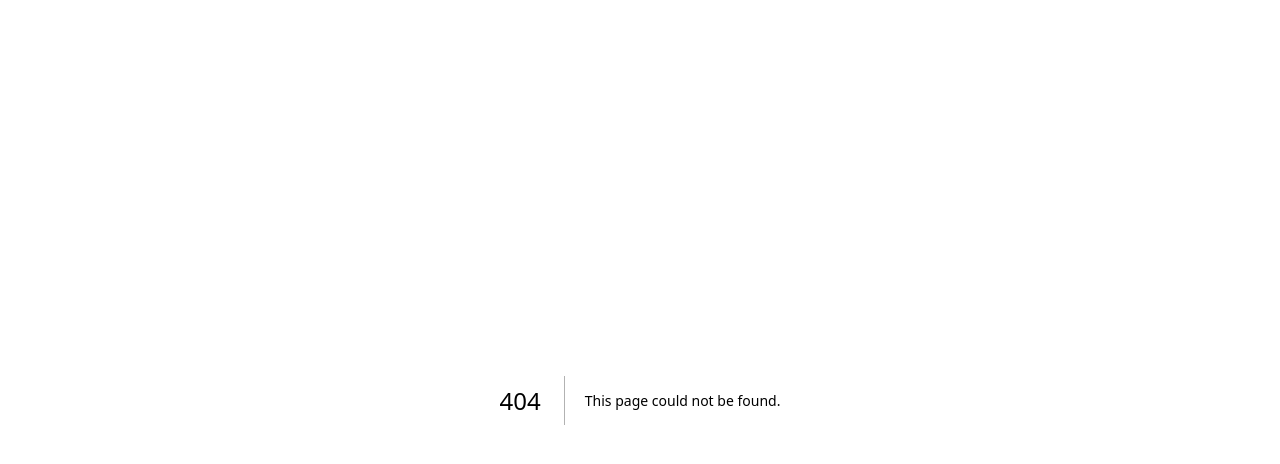
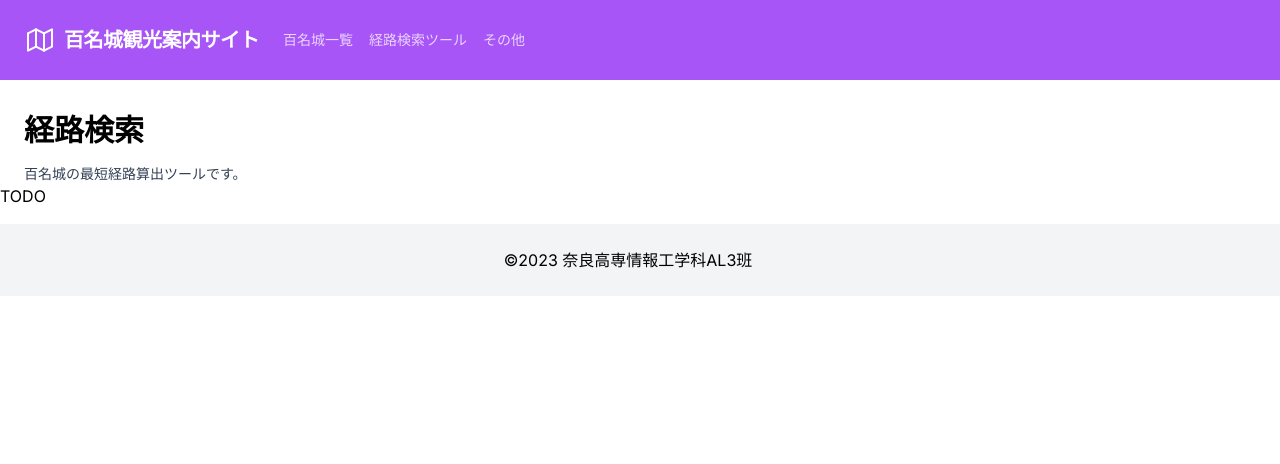
Before and after one commit to ynori123/al_castle, a Next.js app in the folder frontend/: page /travel in a window 1280 px wide. Before the commit this address had no page. Shown: the top 464 px of the page. Built offline with nearby package versions, Linux system fonts and the light colour scheme.

Commit message:
フッター追加

```diff
--- a/frontend/src/app/castles/page.tsx
+++ b/frontend/src/app/castles/page.tsx
@@ -1,6 +1,7 @@
 import Card from "../components/Card";
 import Header from "../components/Header";
 import Navbar from "../components/Navbar";
+import Footer from "../components/Footer";
 
 export default function Castles() {
   return (
@@ -8,7 +9,7 @@ export default function Castles() {
       <Navbar />
       <main className="container mx-auto">
         <Header
-          title="城一覧"
+          title="百名城一覧"
           discription="百名城一覧および，その周辺の観光情報をご紹介します．"
         />
 
@@ -29,6 +30,7 @@ export default function Castles() {
           }
         </div>
       </main>
+      <Footer />
     </>
   );
 }
--- /dev/null
+++ b/frontend/src/app/components/Footer.tsx
@@ -0,0 +1,10 @@
+const Footer = () => {
+  return (
+    <footer className="flex items-center justify-between flex-wrap bg-gray-100 p-6 mt-4">
+      <p className="text-center mx-auto">©2023 奈良高専情報工学科AL3班</p>
+      <div className="flex items-center text-black mr-6"></div>
+    </footer>
+  );
+};
+
+export default Footer;
--- /dev/null
+++ b/frontend/src/app/travel/page.tsx
@@ -0,0 +1,26 @@
+import Card from "../components/Card";
+import Header from "../components/Header";
+import Navbar from "../components/Navbar";
+import Footer from "../components/Footer";
+
+//出発地点
+//
+export default function Travel() {
+  return (
+    <>
+      <Navbar />
+      <main className="container mx-auto">
+        <Header
+          title="経路検索"
+          discription="百名城の最短経路算出ツールです。"
+        />
+
+        <div className="flex flex-wrap justify-center"></div>
+        <form action="/travel" method="post">
+          <p>TODO</p>
+        </form>
+      </main>
+      <Footer />
+    </>
+  );
+}
```
